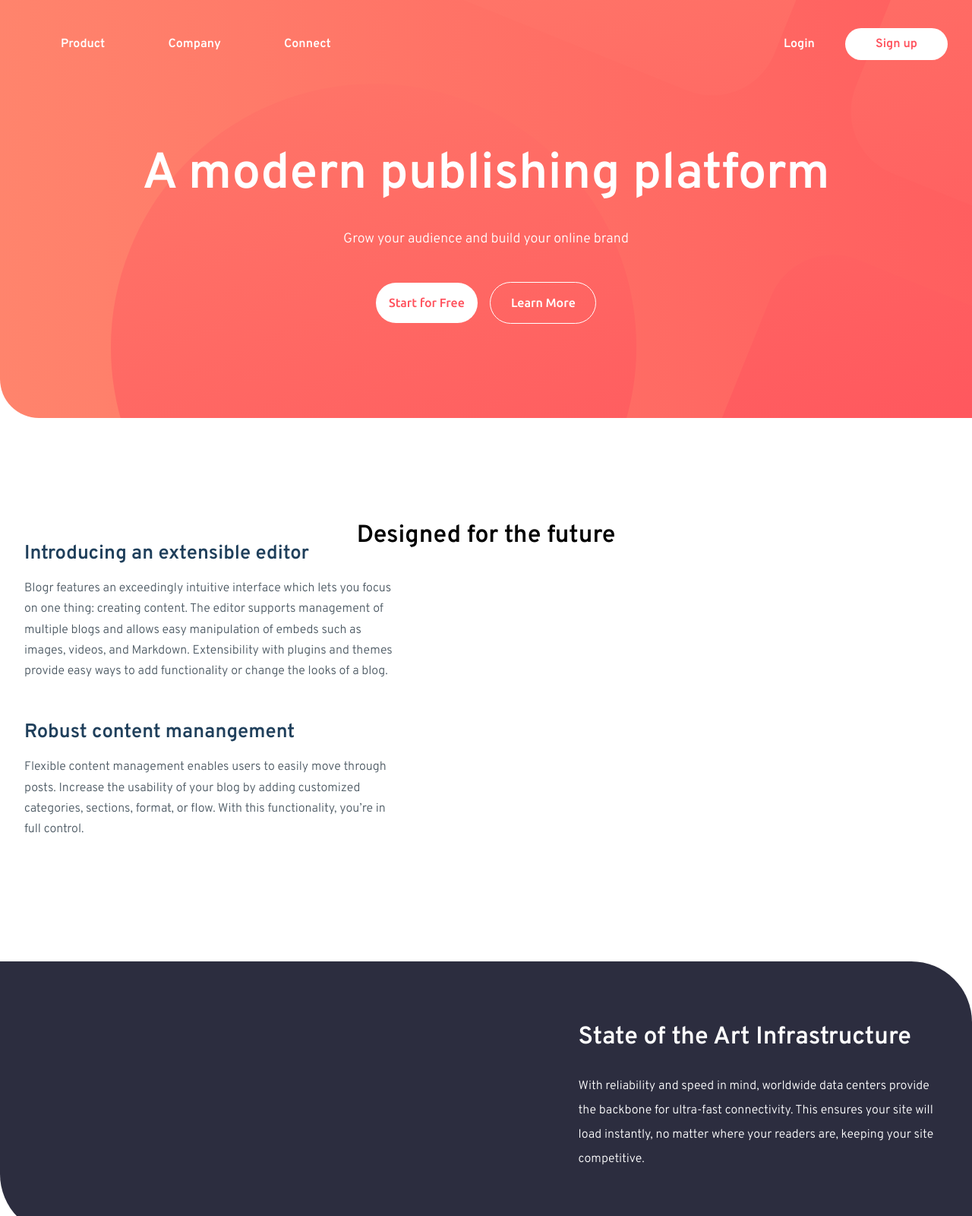
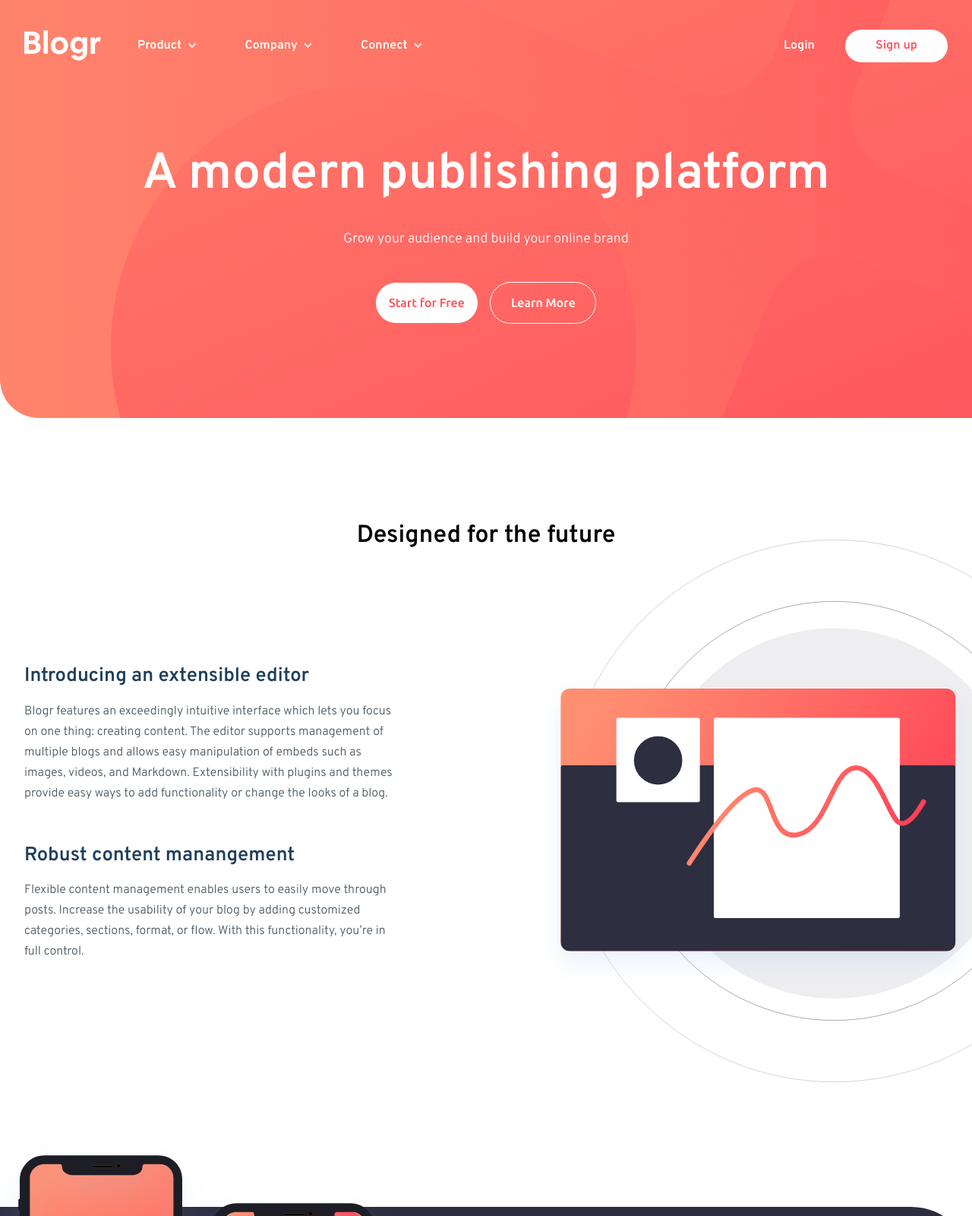
Before and after one commit to Vinceclave/FEM-Blogr, a plain HTML site: page index.html in a window 1280 px wide. Shown: the top 1600 px of the page at 76% size. Drawn offline with Linux system fonts and the light colour scheme; files that its build step writes are made by us from their sources; files whose address does not match are found by name.

Commit message:
Update index.html

```diff
--- a/index.html
+++ b/index.html
@@ -5,8 +5,8 @@
   <meta name="viewport" content="width=device-width, initial-scale=1.0"> <!-- displays site properly based on user's device -->
   <link rel="icon" type="image/png" sizes="32x32" href="./images/favicon-32x32.png">
   <title>Frontend Mentor | [Blogr]</title>
-  <link rel="stylesheet" href="/blogr/style/style.css">
-  <link rel="stylesheet" href="/blogr/style/media.css">
+  <link rel="stylesheet" href="/style/style.css">
+  <link rel="stylesheet" href="/style/media.css">
 </head>
 <body>
   <!-- header starts -->
@@ -14,7 +14,7 @@
      <div class="wrapper">
       <nav class="navbar mobile_nav">
         <div class="logo">
-            <img src="/blogr/images/logo.svg" alt="">
+            <img src="/images/logo.svg" alt="">
              <i class="nav-close"><svg width="32" height="18" xmlns="http://www.w3.org/2000/svg"><g fill="#FFF" fill-rule="evenodd"><path d="M0 0h32v2H0zM0 8h32v2H0zM0 16h32v2H0z"/></g></svg></i>
             </div>
 
@@ -23,7 +23,7 @@
           <li class="menu-list">
             <div class="menu-title">
               <a>Product</a>
-              <img class="arrow" src="/blogr/images/icon-arrow-light.svg" alt="">
+              <img class="arrow" src="/images/icon-arrow-light.svg" alt="">
             </div>
             <ul class="sub-menu">
               <li class="sub-menu-list">
@@ -46,7 +46,7 @@
           <li class="menu-list">
             <div class="menu-title">
             <a>Company</a>
-            <img class="arrow" src="/blogr/images/icon-arrow-light.svg" alt="">
+            <img class="arrow" src="/images/icon-arrow-light.svg" alt="">
           </div>
             <ul class="sub-menu">
               <li class="sub-menu-list">
@@ -66,7 +66,7 @@
           <li class="menu-list">
             <div class="menu-title">
               <a>Connect</a>
-            <img class="arrow" src="/blogr/images/icon-arrow-light.svg" alt="">
+            <img class="arrow" src="/images/icon-arrow-light.svg" alt="">
           </div>
 
             <ul class="sub-menu">
@@ -130,7 +130,7 @@
                 </div>
               </div>
               <div class="content-right">
-                <img src="/blogr/images/illustration-editor-desktop.svg" alt="">
+                <img src="/images/illustration-editor-desktop.svg" alt="">
               </div>
             </div>
           </article>
@@ -143,7 +143,7 @@
           <div class="wrapper">
           <article class="middle-section-content">
             <div class="middle-content-left">
-              <img src="/blogr/images/illustration-phones.svg" alt="">
+              <img src="/images/illustration-phones.svg" alt="">
             </div>
             <div class="middle-content-right">
               <h2>State of the Art Infrastructure</h2>
@@ -160,7 +160,7 @@
       <section class="main_bottom">
         <article class="bottom-section-content">
             <div class="content-left">
-              <img src="/blogr/images/illustration-laptop-desktop.svg" alt="">
+              <img src="/images/illustration-laptop-desktop.svg" alt="">
             </div>
             <div class="content-right">
               <div class="content-top">
@@ -191,7 +191,7 @@
       <div class="wrapper">
       <nav class="footer-nav">
         <div class="footer-logo">
-          <img src="/blogr/images/logo.svg" alt="">
+          <img src="/images/logo.svg" alt="">
         </div>
           <ul class="footer-menu">
             <li class="footer-menu-list">
```
